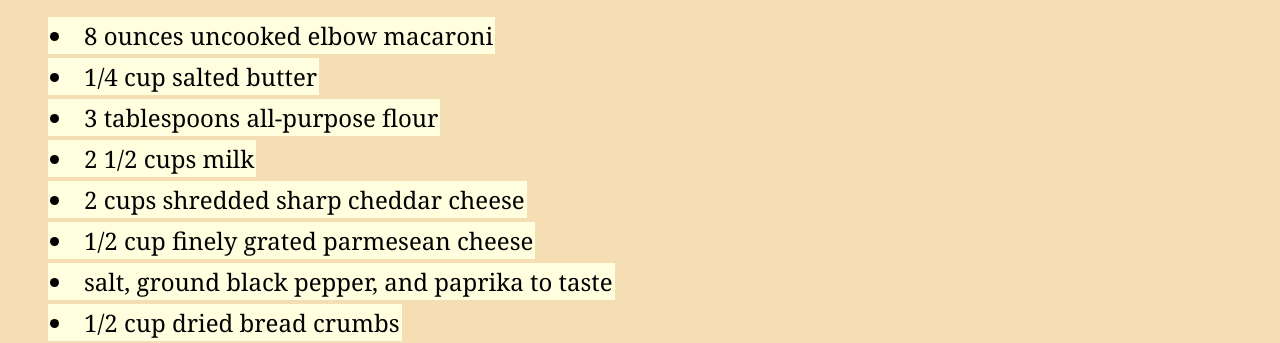
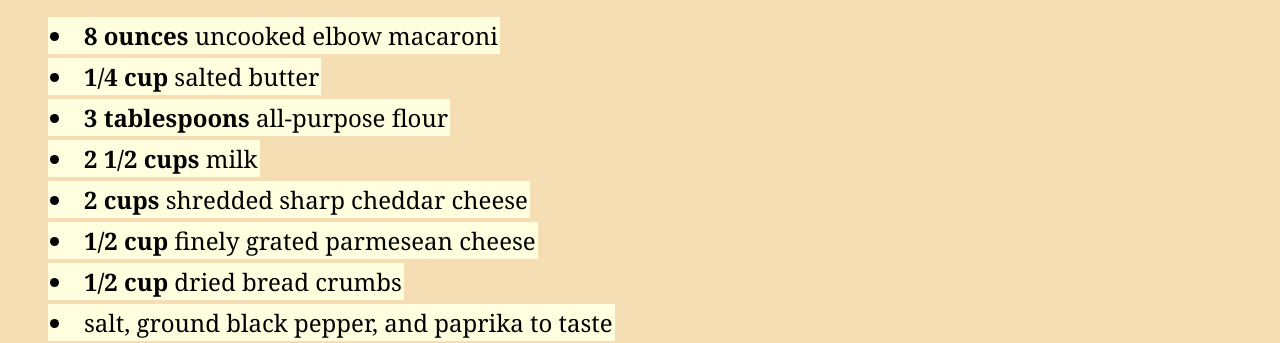
Before and after one commit to rickygauld/odin-recipes, a plain HTML site: page recipes/homemade-mac-and-cheese.html in a window 1280 px wide. Shown: the part 625-968 px from the top of the page. Drawn offline with Linux system fonts and the light colour scheme.

Commit message:
Add bold lettering to recipes
Included bold text to amounts of an ingredient in all recipes
 to match the stylization of the original recipe and improve
 legibility of reading ingredient amounts.

```diff
--- a/recipes/homemade-mac-and-cheese.html
+++ b/recipes/homemade-mac-and-cheese.html
@@ -28,14 +28,14 @@
         Ingredients
     </h3>
     <ul class="ingredient-list">
-        <li>8 ounces uncooked elbow macaroni</li>
-        <li>1/4 cup salted butter</li>
-        <li>3 tablespoons all-purpose flour</li>
-        <li>2 1/2 cups milk</li>
-        <li>2 cups shredded sharp cheddar cheese</li>
-        <li>1/2 cup finely grated parmesean cheese</li>
+        <li><strong>8 ounces</strong> uncooked elbow macaroni</li>
+        <li><strong>1/4 cup</strong> salted butter</li>
+        <li><strong>3 tablespoons</strong> all-purpose flour</li>
+        <li><strong>2 1/2 cups</strong> milk</li>
+        <li><strong>2 cups</strong> shredded sharp cheddar cheese</li>
+        <li><strong>1/2 cup</strong> finely grated parmesean cheese</li>
+        <li><strong>1/2 cup</strong> dried bread crumbs</li>
         <li>salt, ground black pepper, and paprika to taste</li>
-        <li>1/2 cup dried bread crumbs</li>
     </ul>
     <!--Ordered list of directions-->
     <h3 class="header">
```
Also changed, not shown: recipes/breakfast-sausage-casserole.html (+6 -6 lines).
